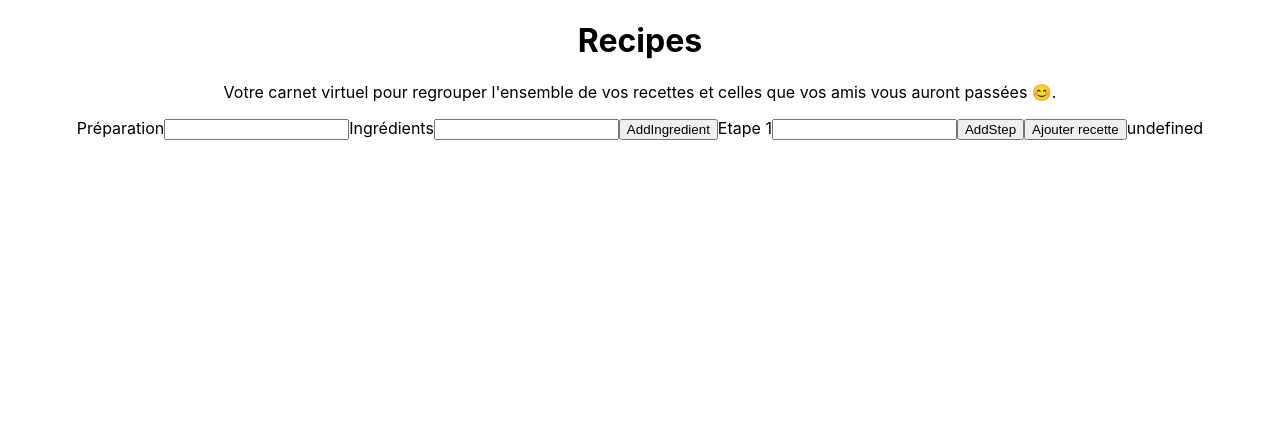
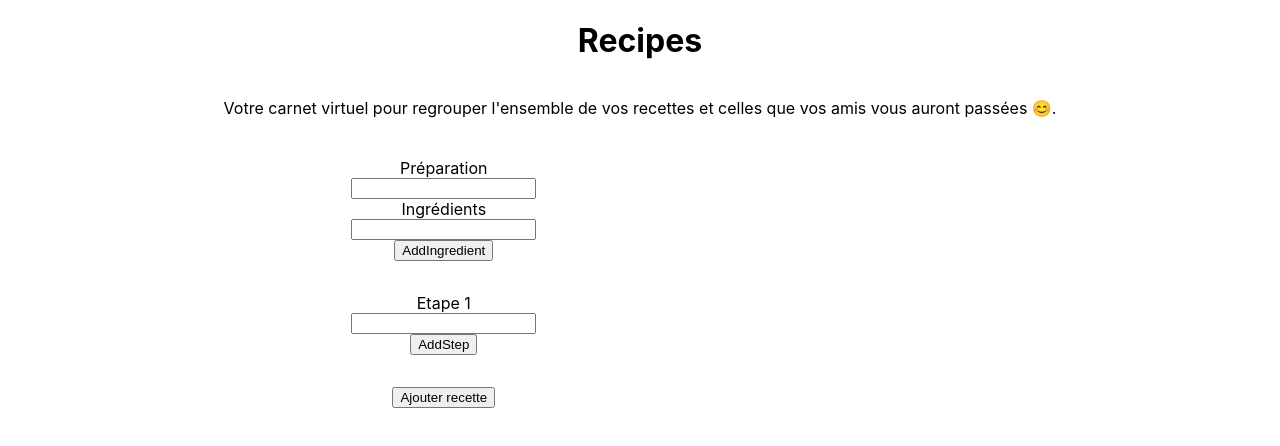
Before and after one commit to Joel-Henri-NGOUBE/Recipeee..., a React (Create React App) app: page / in a window 1280 px wide. Shown: the top 446 px of the page. Built offline with nearby package versions, Linux system fonts and the light colour scheme.

Commit message:
Fonctionnalités principales de l'application

```diff
--- a/src/App.css
+++ b/src/App.css
@@ -1,38 +1,23 @@
-.App {
-  text-align: center;
+div, form{
+  display: flex;
+  flex-direction: column;
+  justify-content: center;
+  align-items: center;
 }
 
-.App-logo {
-  height: 40vmin;
-  pointer-events: none;
+.bottom{
+  flex-direction: row;
+  width: 100%;
+  position: relative;
 }
 
-@media (prefers-reduced-motion: no-preference) {
-  .App-logo {
-    animation: App-logo-spin infinite 20s linear;
-  }
+.left, .right{
+  width: 50%;
 }
 
-.App-header {
-  background-color: #282c34;
-  min-height: 100vh;
-  display: flex;
-  flex-direction: column;
-  align-items: center;
-  justify-content: center;
-  font-size: calc(10px + 2vmin);
-  color: white;
+.left{
+  align-self: flex-start;
+  /* position: fixed; */
+  height: max-content;
+  padding: 1.5rem;
 }
-
-.App-link {
-  color: #61dafb;
-}
-
-@keyframes App-logo-spin {
-  from {
-    transform: rotate(0deg);
-  }
-  to {
-    transform: rotate(360deg);
-  }
-}
--- a/src/App.jsx
+++ b/src/App.jsx
@@ -1,4 +1,4 @@
-import { useState } from 'react';
+import { useState, useEffect } from 'react';
 import './App.css';
 import Input from './Components/Input';
 import Recipes from './Components/Recipes';
@@ -29,9 +29,20 @@ function App() {
 
     const handleSubmit = (e, form) => {
         e.preventDefault()
-        setRecipes([...recipes, form])
+        setRecipes([...recipes, {recipe: form, clicked: false}])
         console.log(form)
     }
+
+    useEffect(() => {
+        setCurrentIngredient("")
+        setCurrentStep("")
+        setForm({
+          cookingTitle: "",
+          ingredients: [],
+          steps: []
+        })
+    }, [recipes])
+
 
     return (
         <div className="App"
@@ -61,6 +72,7 @@ function App() {
                     />
                     <button onClick={() => addIngredient(currentIngredient)} type="button">AddIngredient</button>
 
+                    <ul>{form.ingredients.map((ingredient,index) => <li key={index}>{ingredient}</li>)}</ul>
                     <Input
                         id="step"
                         label={`Etape ${form.steps.length + 1}`}
@@ -69,16 +81,19 @@ function App() {
                         // onChange={(e) => setForm({...form, steps: [...form.steps, e.target.value]})}
                     />
                     <button onClick={() => addStep(currentStep)} type="button">AddStep</button>
+                    <ul>{form.steps.map((step,index) => <li key={index}>{step}</li>)}</ul>
+
 
                     <input type="submit" value="Ajouter recette" />
 
-                    {`${form.cooking} ${currentIngredient} ${currentStep}`}
+                    {`${form.cookingTitle} ${currentIngredient} ${currentStep}`}
                 </form>
 
                 {recipes &&
                     <div className="right">
                         <Recipes
                           recipes={recipes}
+                          setClicked={setRecipes}
                         />
                     </div>
                 }
--- a/src/Components/Recipe.jsx
+++ b/src/Components/Recipe.jsx
@@ -1,11 +1,36 @@
 import React from 'react'
 
-export default function Recipe({ recipe }) {
+export default function Recipe({ recipes, thisRecipe, indexOfRecipe, setClicked }) {
+
+    const RecipeClicked = () => {
+        setClicked(recipes.map((recipe,index) =>
+                indexOfRecipe === index ?
+                {...recipe, clicked: !recipe.clicked}
+                :
+                recipe
+            ))
+    }
+
   return (
-    <div className="recipe">
-        <h3>{recipe.cookingTitle}</h3>
-        <span>Ingrédients: <b>{recipe.ingredients.length}</b></span>
-        <span>Etapes: <b>{recipe.steps.length}</b></span>
+    <div className="recipe" onClick={RecipeClicked}>
+        <h3>{thisRecipe.recipe.cookingTitle}</h3>
+        { !thisRecipe.clicked ?
+            <>
+                <span>Ingrédients: <b>{thisRecipe.recipe.ingredients.length}</b></span>
+                <span>Etapes: <b>{thisRecipe.recipe.steps.length}</b></span>
+            </>
+            :
+            <>
+                <span>Ingrédients: <b>{thisRecipe.recipe.ingredients.length}</b></span>
+                <ul>
+                    {thisRecipe.recipe.ingredients.map((ingredient,index) => <li key={index}>{ingredient}</li>)}
+                </ul>
+                <span>Etapes: <b>{thisRecipe.recipe.steps.length}</b></span>
+                <ul>
+                    {thisRecipe.recipe.steps.map((step,index) => <li key={index}>{step}</li>)}
+                </ul>
+            </>
+        }
     </div>
   )
 }
--- a/src/Components/Recipes.jsx
+++ b/src/Components/Recipes.jsx
@@ -1,10 +1,10 @@
 import React from 'react'
 import Recipe from './Recipe'
 
-export default function Recipes({ recipes }) {
+export default function Recipes({ recipes, setClicked }) {
   return (
     <>
-        {recipes.map((recipe, index) => <Recipe recipe={recipe} key={index}/>)}
+        {recipes.map((recipe, index) => <Recipe recipes={recipes} thisRecipe={recipe} indexOfRecipe={index} setClicked={setClicked} key={index}/>)}
     </>
   )
 }
```
